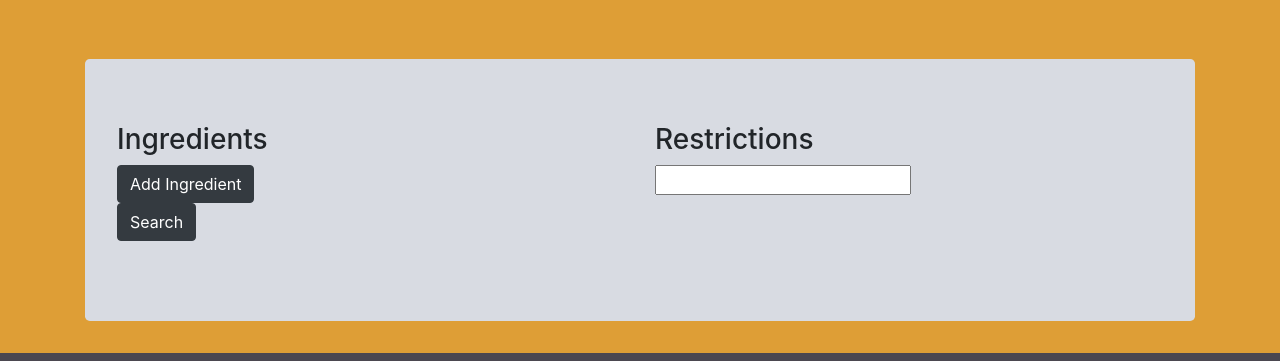
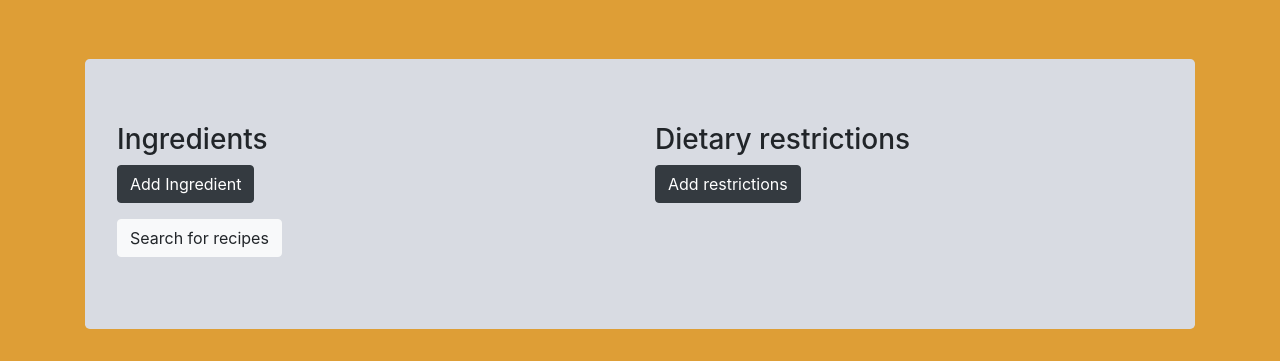
Before and after one commit to car1zhang/hungry-helper, a Flask app: page / in a window 1280 px wide. Shown: the part 701-1062 px from the top of the page. Run offline with Flask 2, Linux system fonts and the light colour scheme; some libraries are stand-ins or nearby versions.

Commit message:
Update home.html

```diff
--- a/templates/home.html
+++ b/templates/home.html
@@ -17,7 +17,7 @@
         </nav>
         <div class="bg-img">
             <div class="color-overlay">
-                <h1 class="text-center" id="main-title"><b>Hungry?</b></h1>
+              <h1 class="text-center" id="main-title"><strong>Hungry?</strong></h1>
               <h3 class="text-center" id="title-text">We can help you out! Just enter in any criteria you have and we'll find a recipe just for you!</h3>
             </div>
         </div>
@@ -30,13 +30,14 @@
 <div id="ingredients"></div>
                     <button type="button" class="btn btn-dark" id="add">Add Ingredient</button>
 </div>
+                  <b></b>
                         <div class="col">
-                            <h3>Restrictions</h3>
-                            <input name="restrictions">
+  <h3>Dietary restrictions</h3>
+                          <button type="button" class="btn btn-dark" id="add2">Add restrictions</button>
 </div>
                 </div>
-                    <button type="submit" class="btn btn-dark">Search</button>
 </form>
+                <button type="submit" class="btn btn-light">Search for recipes</button>
                 <h5 class="col">{{name}}</h5>
                 <h5 class="col">{{link}}</h5>
                 <div id="like-button-container"></div>
```
Lines whose indentation alone changed are shown as unchanged.
